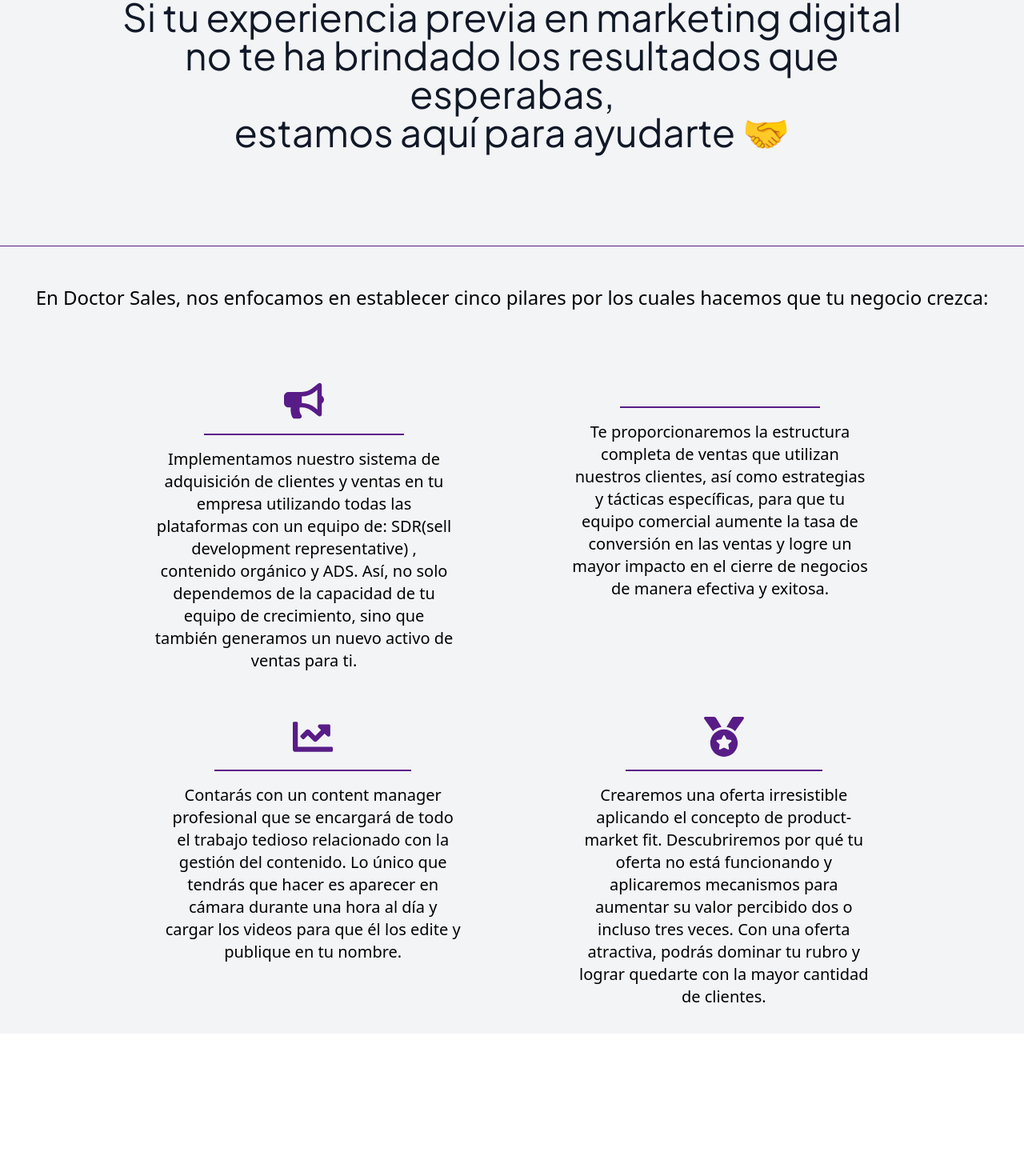
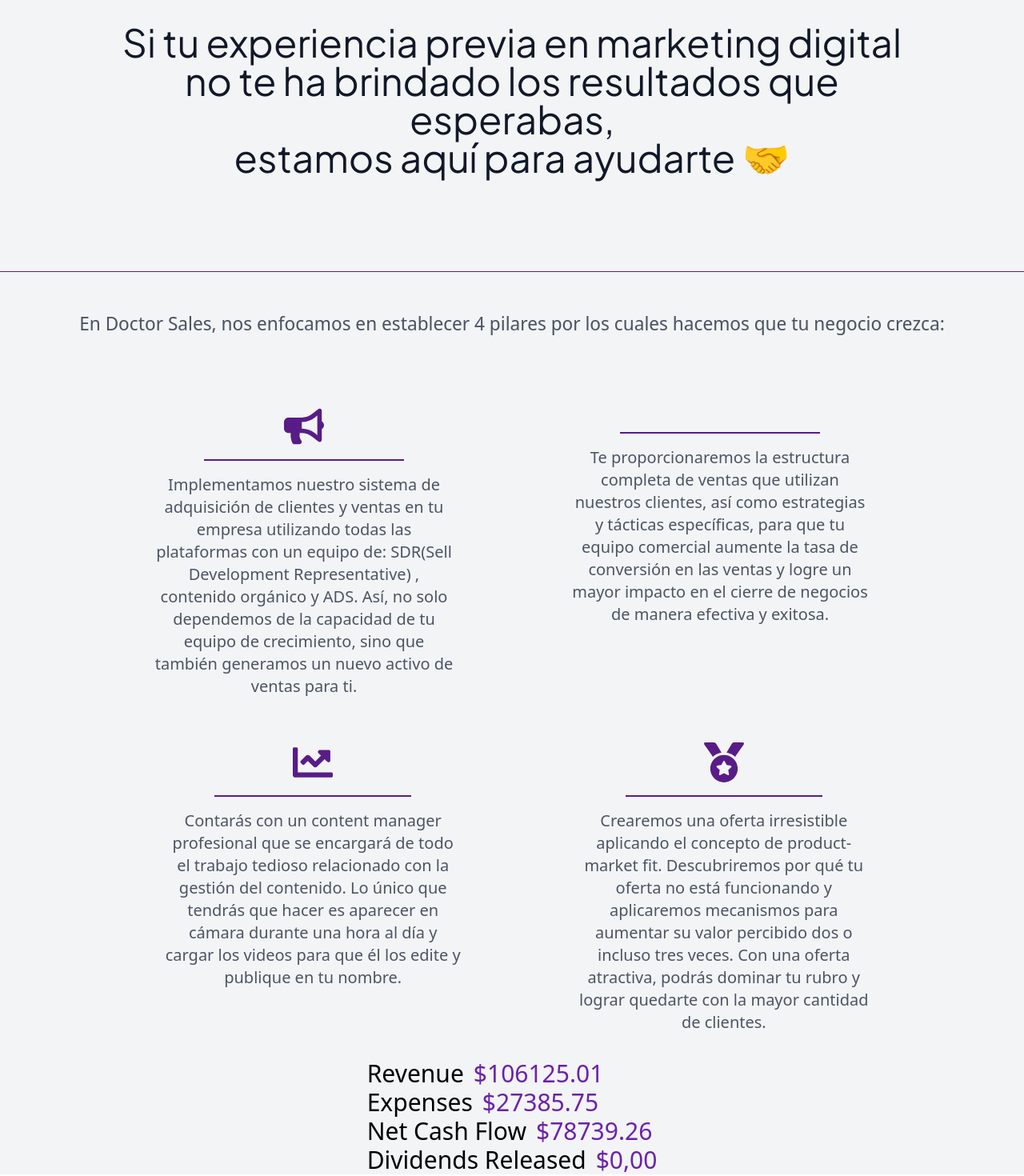
Before and after one commit to NAlonsoBulacio/DoctorSales, a React (Create React App) app in the folder frontend/: page / in a window 1280 px wide. Shown: the part 2214-3684 px from the top of the page at 80% size. Before the commit the page ends 3506 px from the top, so only its background shows below. Built offline with nearby package versions, Linux system fonts and the light colour scheme; some icons are missing.

Commit message:
numbers conteo

```diff
--- /dev/null
+++ b/frontend/src/Componentes/Counter/Counter.jsx
@@ -0,0 +1,68 @@
+import React, { useState, useEffect } from "react";
+
+const Counter = () => {
+  const [count1, setCount1] = useState(85.75);
+  const [count2, setCount2] = useState(739.26);
+  const [count3, setCount3] = useState(125.01);
+
+  useEffect(() => {
+    const incrementCount1 = () => {
+      if (count1 < 27385.75) {
+        setTimeout(() => {
+          setCount1(count1 + 300);
+        }, 1500 / ((27385.75 - 85.75) / 300)); // Tiempo total dividido por la cantidad de incrementos
+      }
+    };
+
+    incrementCount1();
+  }, [count1]);
+
+  useEffect(() => {
+    const incrementCount2 = () => {
+      if (count2 < 78739.26) {
+        setTimeout(() => {
+          setCount2(count2 + 1000);
+        }, 1500 / ((78739.26 - 739.26) / 1000)); // Tiempo total dividido por la cantidad de incrementos
+      }
+    };
+
+    incrementCount2();
+  }, [count2]);
+
+  useEffect(() => {
+    const incrementCount3 = () => {
+      if (count3 < 106125.01) {
+        setTimeout(() => {
+          setCount3(count3 + 1000);
+        }, 1500 / ((106125.01 - 125.01) / 1000)); // Tiempo total dividido por la cantidad de incrementos
+      }
+    };
+
+    incrementCount3();
+  }, [count3]);
+
+  return (
+    <div className="w-full flex justify-center items-center">
+      <div className="text-3xl">
+        <div className="flex justify-start items-center space-x-3">
+          <h1>Revenue</h1>
+          <p className="text-purple-800">${count3.toFixed(2)}</p>
+        </div>
+        <div className="flex justify-start items-center space-x-3">
+          <h1>Expenses</h1>
+          <p className="text-purple-800">${count1.toFixed(2)}</p>
+        </div>
+        <div className="flex justify-start items-center space-x-3">
+          <h1>Net Cash Flow</h1>
+          <p className="text-purple-800">${count2.toFixed(2)}</p>
+        </div>
+        <div className="flex justify-start items-center space-x-3">
+          <h1>Dividends Released</h1>
+          <p className="text-purple-800">$0,00</p>
+        </div>
+      </div>
+    </div>
+  );
+};
+
+export default Counter;
--- a/frontend/src/Componentes/PilaresDoctor/PilaresDoctor.jsx
+++ b/frontend/src/Componentes/PilaresDoctor/PilaresDoctor.jsx
@@ -1,30 +1,41 @@
 import React from "react";
-import { FaBullhorn, FaChartLine, FaMedal    } from "react-icons/fa";
+import { FaBullhorn, FaChartLine, FaMedal } from "react-icons/fa";
 import { FaPeopleGroup } from "react-icons/fa6";
+import Counter from "../Counter/Counter";
 const PilaresDoctor = () => {
   return (
     <div className="w-full flex justify-center items-center bg-gray-100">
       <div>
-        <hr className="border-t-1 border-purple-900 w-[1300px] my-12" />
-        <h1 className="text-2xl">
-          En Doctor Sales, nos enfocamos en establecer cinco pilares por los
-          cuales hacemos que tu negocio crezca:
-        </h1>
+        <div className="flex justify-center items-center">
+          <hr className="border-t-1 border-purple-900 w-[1300px] my-12" />
+        </div>
+        <div className="">
+          <h1 className="text-2xl text-gray-600 font-noto-300">
+            En Doctor Sales, nos enfocamos en establecer 4 pilares por los
+            cuales hacemos que tu negocio crezca:
+          </h1>
+        </div>
         <div className="flex flex-wrap justify-center items-center space-x-4 py-8">
-          <div className="w-full flex flex-wrap justify-center items-start py-14">
+          <div className="w-full flex flex-wrap justify-center items-start py-14 text-gray-600">
             <div className="w-2/5 px-14 flex items-start">
               <div className="flex justify-center items-center">
-                <div className="px-4 space-y-4">
+                <div className="px-4 space-y-4 ">
                   <div className="flex justify-center items-center">
-                    <FaBullhorn style={{ width: "50px", height: "50px", color: "#581c87" }} />
+                    <FaBullhorn
+                      style={{
+                        width: "50px",
+                        height: "50px",
+                        color: "#581c87",
+                      }}
+                    />
                   </div>
                   <div className="flex justify-center items-center">
                     <hr className="border-t-2 border-purple-900 w-2/3" />
                   </div>
-                  <p className="text-xl">
+                  <p className="text-xl text-gray-600">
                     Implementamos nuestro sistema de adquisición de clientes y
                     ventas en tu empresa utilizando todas las plataformas con un
-                    equipo de: SDR(sell development representative) , contenido
+                    equipo de: SDR(Sell Development Representative) , contenido
                     orgánico y ADS. Así, no solo dependemos de la capacidad de
                     tu equipo de crecimiento, sino que también generamos un
                     nuevo activo de ventas para ti.
@@ -36,7 +47,13 @@
               <div className="flex justify-center items-start">
                 <div className="px-4 space-y-4">
                   <div className="flex justify-center items-start">
-                    <FaPeopleGroup style={{ width: "50px", height: "50px", color: "#581c87" }} />
+                    <FaPeopleGroup
+                      style={{
+                        width: "50px",
+                        height: "50px",
+                        color: "#581c87",
+                      }}
+                    />
                   </div>
                   <div className="flex justify-center items-center">
                     <hr className="border-t-2 border-purple-900 w-2/3" />
@@ -52,12 +69,18 @@
               </div>
             </div>
           </div>
-          <div className="w-full flex flex-wrap justify-center items-start">
+          <div className="w-full flex flex-wrap justify-center items-start text-gray-600">
             <div className="w-2/5 px-14">
               <div className="flex justify-center items-start">
                 <div className="px-4 space-y-4">
                   <div className="flex justify-center items-center">
-                    <FaChartLine style={{ width: "50px", height: "50px", color: "#581c87" }} />
+                    <FaChartLine
+                      style={{
+                        width: "50px",
+                        height: "50px",
+                        color: "#581c87",
+                      }}
+                    />
                   </div>
                   <div className="flex justify-center items-center">
                     <hr className="border-t-2 border-purple-900 w-2/3" />
@@ -76,7 +99,13 @@
               <div className="flex justify-center items-start">
                 <div className="px-4 space-y-4">
                   <div className="flex justify-center items-center">
-                    <FaMedal  style={{ width: "50px", height: "50px", color: "#581c87" }} />
+                    <FaMedal
+                      style={{
+                        width: "50px",
+                        height: "50px",
+                        color: "#581c87",
+                      }}
+                    />
                   </div>
                   <div className="flex justify-center items-center">
                     <hr className="border-t-2 border-purple-900 w-2/3" />
@@ -94,8 +123,8 @@
             </div>
           </div>
         </div>
+        <Counter />
       </div>
-      <img src="" alt="" />
     </div>
   );
 };
--- a/frontend/src/Componentes/QuestionAndExcell/QuestionAndExcell.jsx
+++ b/frontend/src/Componentes/QuestionAndExcell/QuestionAndExcell.jsx
@@ -3,7 +3,7 @@
 const QuestionAndExcell = () => {
   return (
     <div className="w-full px-14 ">
-      <div className="flex flex-wrap justify-center items-center">
+      <div className="flex flex-wrap justify-center items-center ">
         <div className="w-1/2 flex justify-center items-center px-6">
           <p className="text-3xl font-noto-400">
             ¿Cómo reaccionaría si te dijera que hemos ayudado a un cliente a que
@@ -12,7 +12,7 @@
           </p>
         </div>
         <div className="w-1/2 flex justify-center items-center px-6">
-          <img src={img} alt="Excel Cliente" />
+          <img src={img} alt="Excel Cliente" className="py-4" />
         </div>
       </div>
     </div>
```
